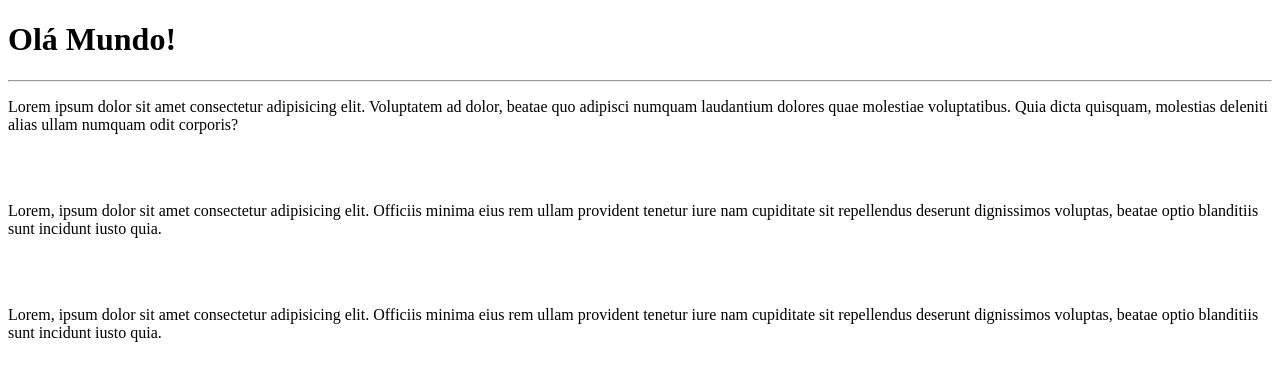
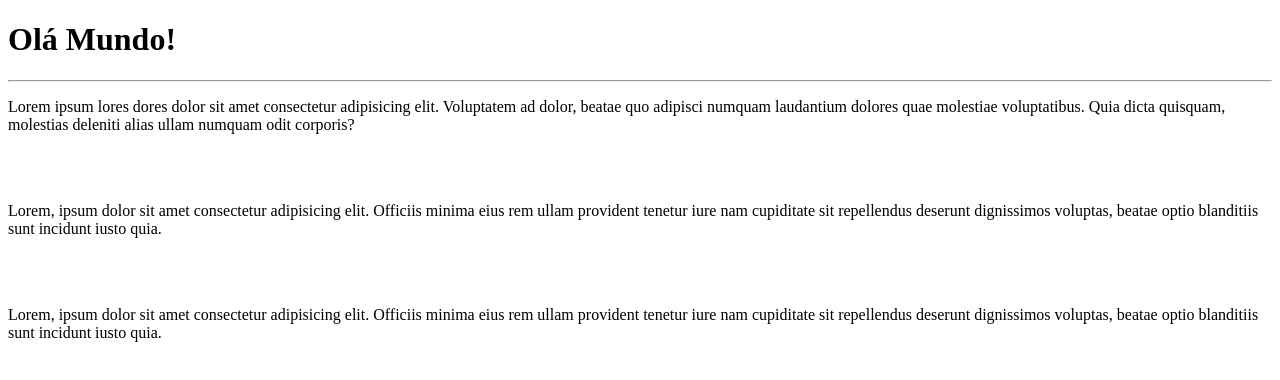
Before and after one commit to KlaudioSilva/Ola-Mundo, a plain HTML site: page site-exemplo/index.html in a window 1280 px wide. Drawn offline with Linux system fonts and the light colour scheme.

Commit message:
adicionei lres

```diff
--- a/site-exemplo/index.html
+++ b/site-exemplo/index.html
@@ -9,7 +9,7 @@
 <body>
     <h1>Olá Mundo!</h1>
     <hr>
-    <p>Lorem ipsum dolor sit amet consectetur adipisicing elit. Voluptatem ad dolor, beatae quo adipisci numquam laudantium dolores quae molestiae voluptatibus. Quia dicta quisquam, molestias deleniti alias ullam numquam odit corporis?</p>
+    <p>Lorem ipsum lores dores dolor sit amet consectetur adipisicing elit. Voluptatem ad dolor, beatae quo adipisci numquam laudantium dolores quae molestiae voluptatibus. Quia dicta quisquam, molestias deleniti alias ullam numquam odit corporis?</p>
     <br><br>
     <p>Lorem, ipsum dolor sit amet consectetur adipisicing elit. Officiis minima eius rem ullam provident tenetur iure nam cupiditate sit repellendus deserunt dignissimos voluptas, beatae optio blanditiis sunt incidunt iusto quia.</p>
     <br><br>
```
